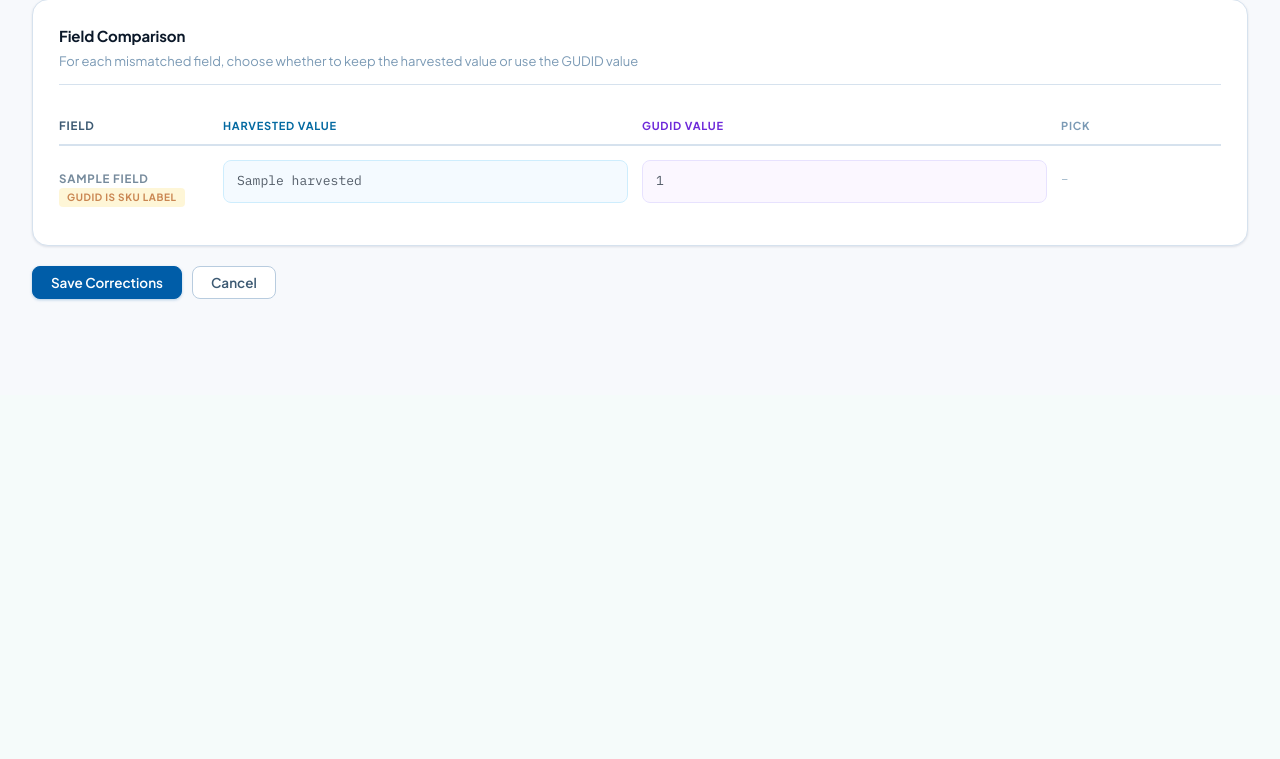
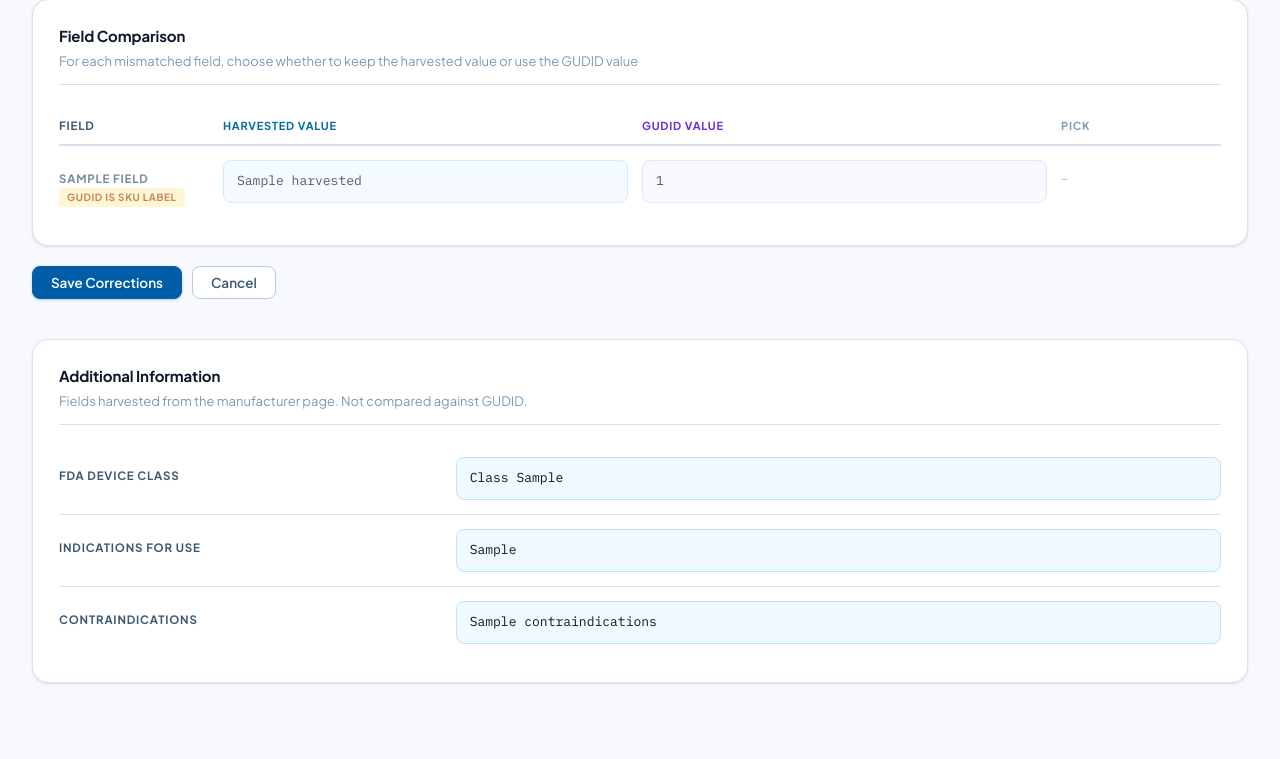
Before and after one commit to JasonSonith/Fivos_Senior_Project, a FastAPI app: template app/templates/review.html in a window 1280 px wide. Shown: the part 499-1258 px from the top of the page. Before the commit the page ends 800 px from the top, so only its background shows below. Run offline with FastAPI, Linux system fonts and the light colour scheme; the template is opened without the code that fills it: most values are stand-ins (such as "Sample title", 1, 10 or a date in 2020).

Commit message:
feat(review): Additional Information panel for Layer-3 harvest-only fields
Renders indicationsForUse, contraindications, and deviceClass below the
comparison form when any of the three are populated. Uses existing
info-mode row styling; whitespace preserved for multi-line clinical text.
Panel appears on all review-page variants (info, review, deactivated).

Co-Authored-By: Claude Opus 4.7 (1M context) <noreply@anthropic.com>

```diff
--- a/app/templates/review.html
+++ b/app/templates/review.html
@@ -161,4 +161,33 @@
     </div>
 </form>
 {% endif %}
+
+{% if device.indicationsForUse or device.contraindications or device.deviceClass %}
+<section class="panel" style="margin-top: 20px;">
+    <div class="panel-header">
+        <div>
+            <h3>Additional Information</h3>
+            <p>Fields harvested from the manufacturer page. Not compared against GUDID.</p>
+        </div>
+    </div>
+    {% if device.deviceClass %}
+    <div class="review-field-row info-mode">
+        <div class="review-field-name">FDA Device Class</div>
+        <div class="review-value harvested">Class {{ device.deviceClass }}</div>
+    </div>
+    {% endif %}
+    {% if device.indicationsForUse %}
+    <div class="review-field-row info-mode">
+        <div class="review-field-name">Indications for Use</div>
+        <div class="review-value harvested" style="white-space: pre-wrap;">{{ device.indicationsForUse }}</div>
+    </div>
+    {% endif %}
+    {% if device.contraindications %}
+    <div class="review-field-row info-mode">
+        <div class="review-field-name">Contraindications</div>
+        <div class="review-value harvested" style="white-space: pre-wrap;">{{ device.contraindications }}</div>
+    </div>
+    {% endif %}
+</section>
+{% endif %}
 {% endblock %}
```
